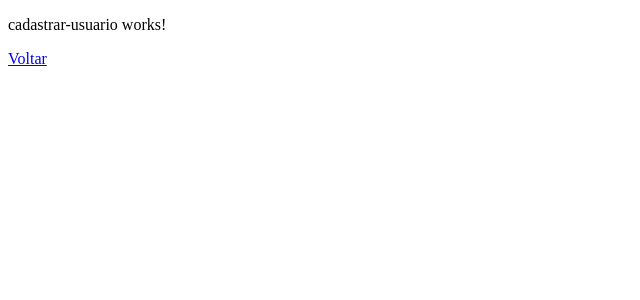
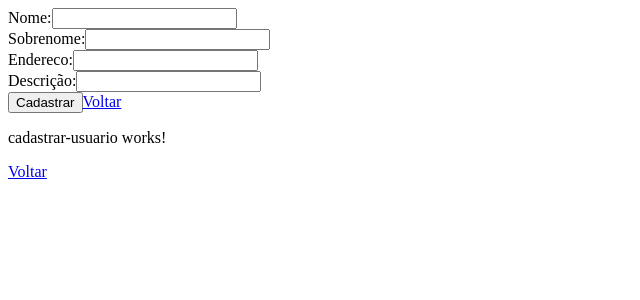
Before and after one commit to Tkporto/JobSeerkerFyFRONT, an Angular app: page /usuario/cadastrar in a window 1280 px wide. Shown: the top 300 px of the page, without its empty margins (0-640 px from the left). Built offline with nearby package versions, Linux system fonts and the light colour scheme.

Commit message:
Ultimo commit do dia
Alteraçao final nas listas e cadastros pelo front

```diff
--- a/src/app/components/views/usuario/cadastrar-usuario/cadastrar-usuario.component.html
+++ b/src/app/components/views/usuario/cadastrar-usuario/cadastrar-usuario.component.html
@@ -1,2 +1,23 @@
+<div id="nome">
+    <label for="nome">Nome:</label>
+    <input type="text" name="nome" [(ngModel)]="nome" />
+</div>
+<div id="sobrenome">
+    <label for="sobrenome">Sobrenome:</label>
+    <input type="text" name="sobrenome" [(ngModel)]="sobrenome" />
+</div>
+<div id="endereco">
+    <label for="endereco">Endereco:</label>
+    <input type="text" name="endereco" [(ngModel)]="endereco" />
+</div>
+<div id="descricao">
+    <label for="descricao">Descrição:</label>
+    <input type="text" name="descricao" [(ngModel)]="descricao" />
+</div>
+<button (click)="cadastrar()">Cadastrar</button>
+
+<a routerLink="/">Voltar</a><br>
+
+
 <p>cadastrar-usuario works!</p>
 <a routerLink="/">Voltar</a><br>
--- a/src/app/components/views/usuario/cadastrar-usuario/cadastrar-usuario.component.ts
+++ b/src/app/components/views/usuario/cadastrar-usuario/cadastrar-usuario.component.ts
@@ -1,3 +1,5 @@
+import { UsuarioService } from "./../../../../services/usuario.service";
+import { Usuario } from "./../../../../models/usuario";
 import { Router } from "@angular/router";
 import { Component, OnInit } from "@angular/core";
 
@@ -9,13 +11,23 @@ import { Component, OnInit } from "@angular/core";
 export class CadastrarUsuarioComponent implements OnInit {
   nome!: string;
   sobrenome!: string;
+  endereco!: string;
   descricao!: string;
 
-  constructor(private router: Router) {}
+  constructor(private service: UsuarioService, private router: Router) {}
 
   ngOnInit(): void {}
 
   cadastrar(): void {
-    this.router.navigate([""]);
+    let usuario: Usuario = {
+      nome: this.nome,
+      sobrenome: this.sobrenome,
+      endereco: this.endereco,
+      descricao: this.descricao,
+    };
+    this.service.create(usuario).subscribe((usuario) => {
+      console.log(usuario);
+      this.router.navigate(["usuario/listar"]);
+    });
   }
 }
--- a/src/app/components/views/usuario/listar-usuario/listar-usuario.component.html
+++ b/src/app/components/views/usuario/listar-usuario/listar-usuario.component.html
@@ -1,2 +1,10 @@
+<ol>
+    <li *ngFor="let usuario of usuarios">
+        {{ usuario.nome }}
+        <a routerLink="/usuario/cadastrar/{{ usuario.id }}">Editar Usuário</a>
+    </li>
+</ol>
+
+
 <p>listar-usuario works!</p>
 <a routerLink="/">Voltar</a><br>
--- a/src/app/components/views/usuario/listar-usuario/listar-usuario.component.ts
+++ b/src/app/components/views/usuario/listar-usuario/listar-usuario.component.ts
@@ -1,15 +1,23 @@
-import { Component, OnInit } from '@angular/core';
+import { Component, OnInit } from "@angular/core";
+import { Usuario } from "src/app/models/usuario";
+import { UsuarioService } from "src/app/services/usuario.service";
 
 @Component({
-  selector: 'app-listar-usuario',
-  templateUrl: './listar-usuario.component.html',
-  styleUrls: ['./listar-usuario.component.css']
+  selector: "app-listar-usuario",
+  templateUrl: "./listar-usuario.component.html",
+  styleUrls: ["./listar-usuario.component.css"],
 })
 export class ListarUsuarioComponent implements OnInit {
+  usuarios: Usuario[] = [];
 
-  constructor() { }
+  constructor(private service: UsuarioService) {}
 
   ngOnInit(): void {
+    this.service.list().subscribe((usuarios) => {
+      this.usuarios = usuarios;
+      for (let usuario of usuarios) {
+        console.log(usuario);
+      }
+    });
   }
-
 }
--- a/src/app/components/views/vaga/cadastrar-vaga/cadastrar-vaga.component.html
+++ b/src/app/components/views/vaga/cadastrar-vaga/cadastrar-vaga.component.html
@@ -1,2 +1,12 @@
+<div id="nome">
+    <label for="nome">Nome:</label>
+    <input type="text" name="nome" [(ngModel)]="nome" />
+</div>
+<div id="descricao">
+    <label for="descricao">Descrição:</label>
+    <input type="text" name="descricao" [(ngModel)]="descricao" />
+</div>
+<button (click)="cadastrar()">Cadastrar</button>
+
 <p>cadastrar-vaga works!</p>
 <a routerLink="/">Voltar</a><br>
--- a/src/app/components/views/vaga/listar-vaga/listar-vaga.component.ts
+++ b/src/app/components/views/vaga/listar-vaga/listar-vaga.component.ts
@@ -1,15 +1,23 @@
-import { Component, OnInit } from '@angular/core';
+import { Component, OnInit } from "@angular/core";
+import { Vaga } from "src/app/models/vaga";
+import { VagaService } from "src/app/services/vaga.service";
 
 @Component({
-  selector: 'app-listar-vaga',
-  templateUrl: './listar-vaga.component.html',
-  styleUrls: ['./listar-vaga.component.css']
+  selector: "app-listar-vaga",
+  templateUrl: "./listar-vaga.component.html",
+  styleUrls: ["./listar-vaga.component.css"],
 })
 export class ListarVagaComponent implements OnInit {
+  vagas: Vaga[] = [];
 
-  constructor() { }
+  constructor(private service: VagaService) {}
 
   ngOnInit(): void {
+    this.service.list().subscribe((vagas) => {
+      this.vagas = vagas;
+      for (let vaga of vagas) {
+        console.log(vaga);
+      }
+    });
   }
-
 }
--- a/src/app/models/usuario.ts
+++ b/src/app/models/usuario.ts
@@ -2,6 +2,7 @@ export interface Usuario {
   id?: number;
   nome: string;
   sobrenome: string;
+  endereco: string;
   descricao: string;
   criadoem?: string;
 }
--- a/src/app/services/categoria.service.ts
+++ b/src/app/services/categoria.service.ts
@@ -7,7 +7,7 @@ import { Observable } from "rxjs";
   providedIn: "root",
 })
 export class CategoriaService {
-  private baseURL = "https://localhost:5000/api/categoria";
+  private baseURL = "https://localhost:5001/api/categoria";
 
   constructor(private http: HttpClient) {}
 
--- a/src/app/services/usuario.service.ts
+++ b/src/app/services/usuario.service.ts
@@ -7,7 +7,7 @@ import { Observable } from "rxjs";
   providedIn: "root",
 })
 export class UsuarioService {
-  private baseURL = "https://localhost:5000/api/usuario";
+  private baseURL = "https://localhost:5001/api/usuario";
 
   constructor(private http: HttpClient) {}
 
--- a/src/app/services/vaga.service.ts
+++ b/src/app/services/vaga.service.ts
@@ -7,7 +7,7 @@ import { Vaga } from "../models/vaga";
   providedIn: "root",
 })
 export class VagaService {
-  private baseURL = "https://localhost:5000/api/vaga";
+  private baseURL = "https://localhost:5001/api/vaga";
 
   constructor(private http: HttpClient) {}
 
```
